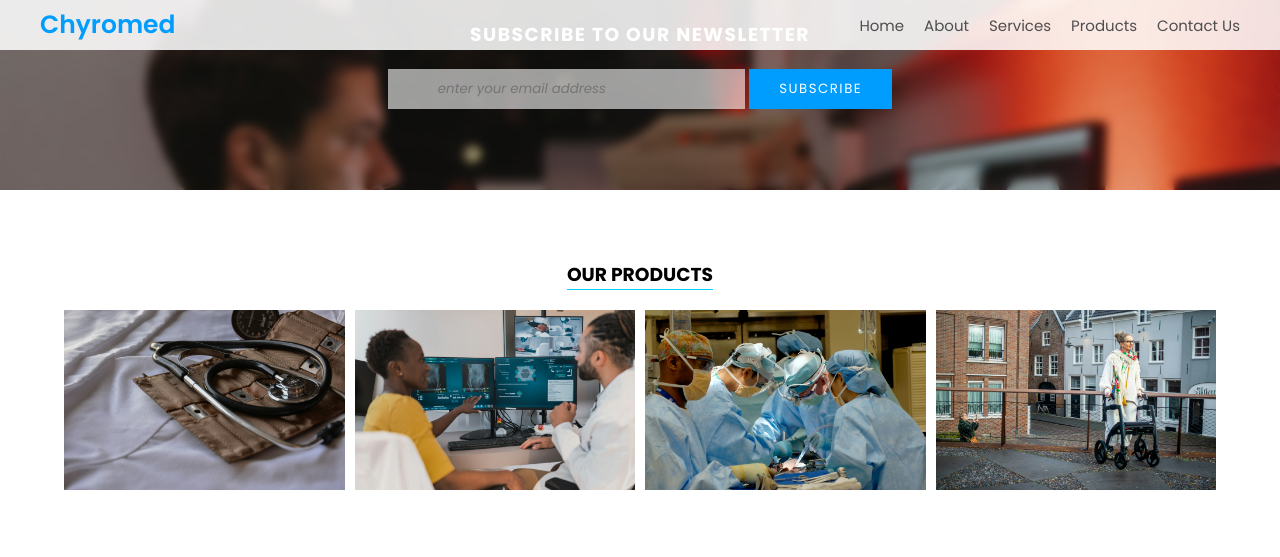
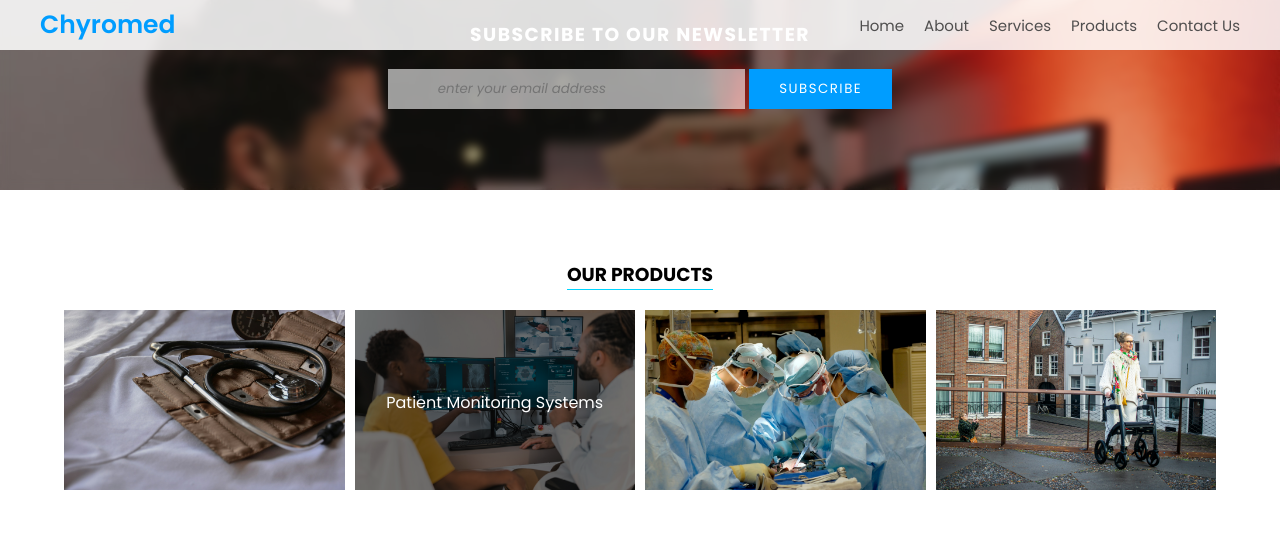
Before and after one commit to topaja/Chyromed, a plain HTML site: page index.html in a window 1280 px wide. In both pictures the pointer is over the element 494 px from the left and 1622 px from the top of the page. Shown: the part 1222-1779 px from the top of the page. Drawn offline with Linux system fonts and the light colour scheme.

Commit message:
err solved for pro2 @hover effect not working

```diff
--- a/css/style.css
+++ b/css/style.css
@@ -351,7 +351,7 @@ button[type="submit"]:hover {
   .container
   .row
   .row:first-child
-  div:last-child.nav-options:hover::after {
+  div:last-child:hover::after {
   content: "Patient Monitoring Systems";
   color: white;
   text-align: center;
```
